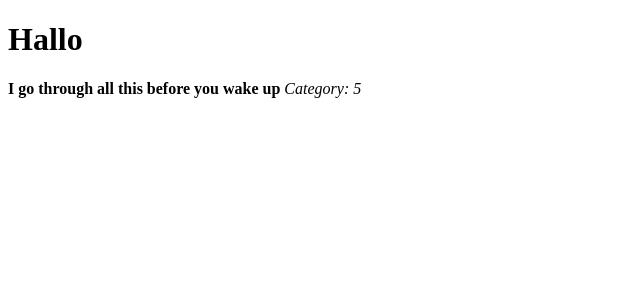
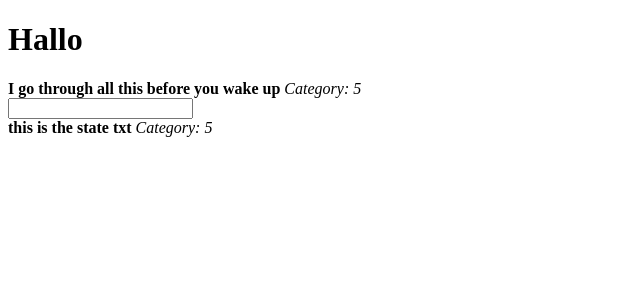
Before and after one commit to educasal/react-app, a React (Create React App) app: page / in a window 1280 px wide. Shown: the top 300 px of the page, without its empty margins (0-640 px from the left). Built offline with nearby package versions, Linux system fonts and the light colour scheme.

Commit message:
Set state

```diff
--- a/src/App.js
+++ b/src/App.js
@@ -3,6 +3,19 @@ import PropTypes from 'prop-types'
 
 
 class App extends React.Component {
+
+  constructor() {
+    super();
+    this.state = {
+      txt: 'this is the state txt',
+      cat: 5
+    }
+  }
+
+  update(e) {
+    this.setState({txt: e.target.value})
+  }
+
   render() {
     let txt = this.props.txt;
     let cat = this.props.cat;
@@ -10,6 +23,11 @@ class App extends React.Component {
       <div>
         <h1>Hallo</h1>
         <b>{txt}</b> <i>Category: {cat}</i>
+        <br />
+        <input type="text" onChange={this.update.bind(this)} />
+        <br />
+        <b>{this.state.txt}</b> <i>Category: {this.state.cat}</i>
+
       </div>
     )
   }
```
